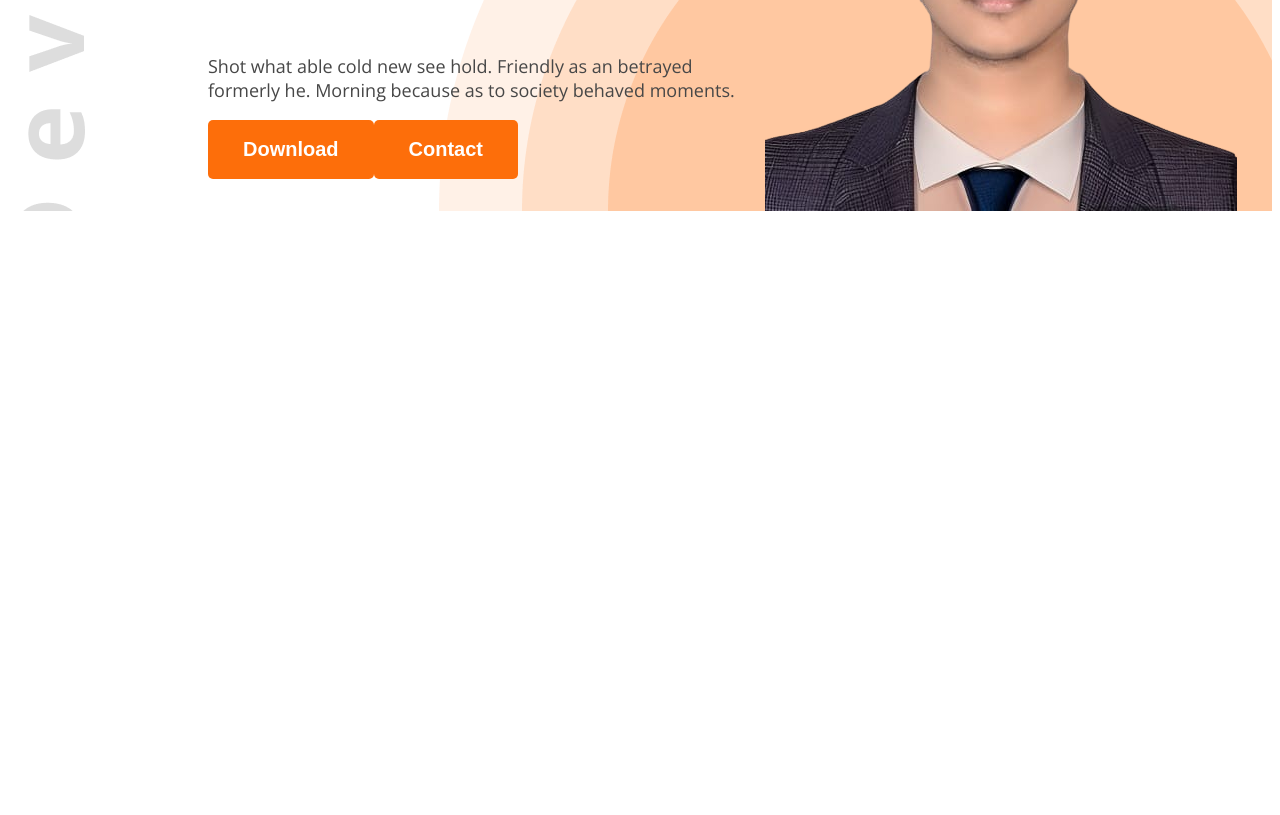
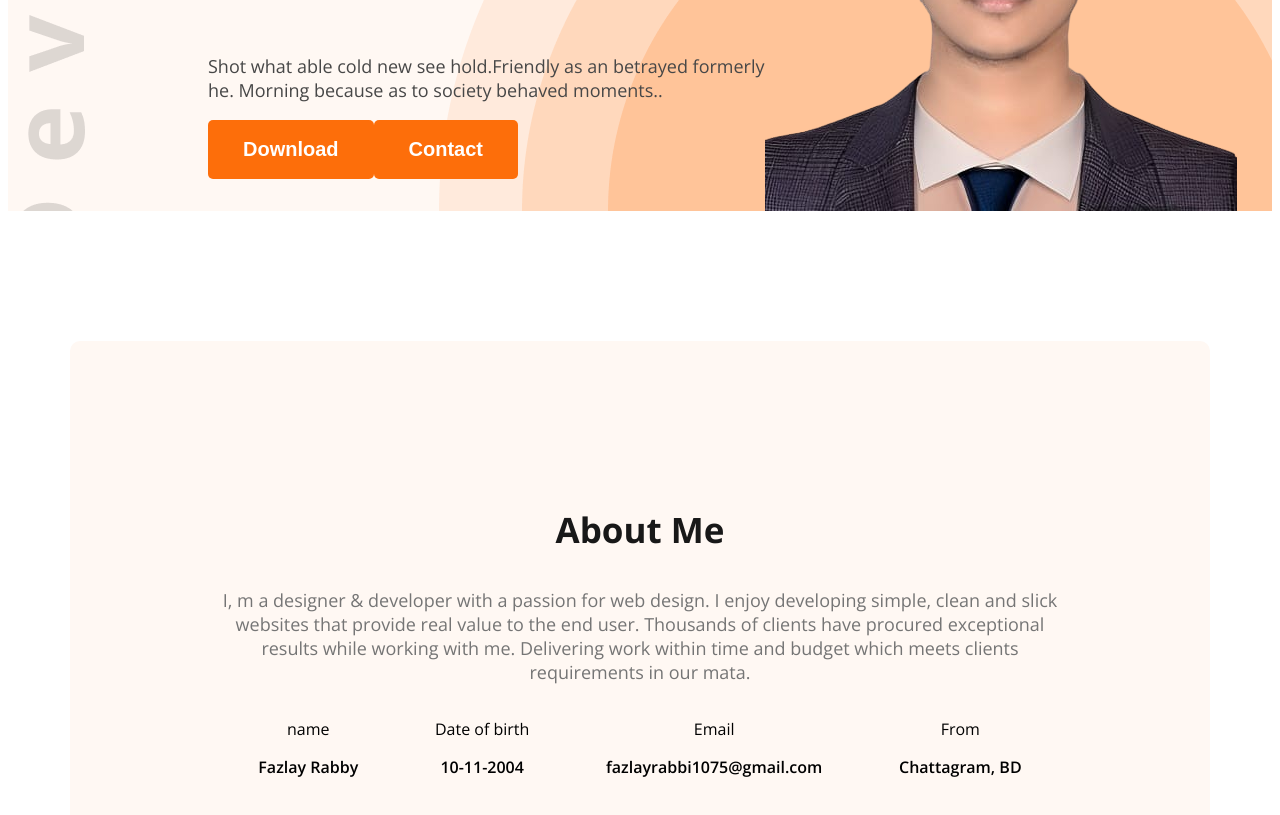
Before and after one commit to FazlayR116/Web-developer-Portfolio, a plain HTML site: page index.html in a window 1280 px wide. Shown: the part 551-1366 px from the top of the page. Before the commit the page ends 800 px from the top, so only its background shows below. Drawn offline with nearby package versions, Linux system fonts and the light colour scheme.

Commit message:
pushing codes

```diff
--- a/index.html
+++ b/index.html
@@ -10,7 +10,7 @@
     <title>Web Developer Portfolio</title>
 </head>
 <body class="open-sans-normal">
-    <header class="header">
+    <header class="header secondar-bg">
         <nav>
             <h3 class="nav-title">Ra<span class="text-primary">bb</span>y</h3>
             <ul>
@@ -23,17 +23,39 @@
             <div class="banner-content">
                 <h4 class="banner-greetings">Hi, I am </h4>
                 <h1 class="banner-title">Fazlay Rabby</h1>
-                <p class="banner-description dark-2" >Shot what able cold new see hold. Friendly as an betrayed formerly he. Morning because as to society behaved moments.</p>
+                <p class="banner-description dark-2" >Shot what able cold new see hold.Friendly as an betrayed formerly he. Morning because as to society behaved moments..</p>
                 <button class="btn-primary">Download</button><button class="btn-primary">Contact</button>
             </div>
             <img class="banner-pic" src="images/My_pic-removebg-preview.png" alt="">
         </div>
 
     </header>
-    <main>
+    <main class="main">
+        <section class="about secondar-bg">
+            <h3 class="section-title">About Me</h3>
+            <p class="section-description">I, m a designer & developer with a passion for web design. I enjoy developing simple, clean and slick websites that provide real value to the end user. Thousands of clients have procured exceptional results while working with me. Delivering work within time and budget which meets clients requirements in our mata.</p>
+            <div class="about-items">
+            <div class="about-item">
+                <p class="item-title">name</p>
+                <p class="item-description">Fazlay Rabby</p>
+            </div>
+            <div class="about-item">
+                <p class="item-title">Date of birth</p>
+                <p class="item-description">10-11-2004</p>
+            </div>
+            <div class="about-item">
+                <p class="item-title">Email</p>
+                <p class="item-description">fazlayrabbi1075@gmail.com</p>
+            </div>
+            <div class="about-item">
+                <p class="item-title">From</p>
+                <p class="item-description">Chattagram, BD</p>
+            </div>
+
+        </div>
+        </section>
 
     </main>
-
     <footer>
 
     </footer>
--- a/styles/index.css
+++ b/styles/index.css
@@ -48,6 +48,10 @@ nav li a{
     text-decoration: none;
     font-size: 20px;
 }
+.secondar-bg{
+    background-color: #FFF8F3;
+
+}
 .dark-2{
     color: #474747;
 }
@@ -70,3 +74,31 @@ nav li a{
     justify-content: space-between;
     margin: 0 35px 0 200px;
 }
+.section-title{
+    font-size: 35px;
+    font-weight: bold;
+    color: #181818;
+}
+.section-description{
+    font-size: 18px;
+    color: #757575;
+}
+.main{
+    max-width: 1140px;
+    margin: 0 auto;
+}
+/* About styles */
+.about{
+    border-radius: 10px;
+    padding: 130px  150px;
+    text-align: center;
+    margin-top: 130px;
+}
+.item-description{
+    font-weight: 600;
+}
+.about-items{
+    display: flex;
+    justify-content: space-around;
+
+}
```
